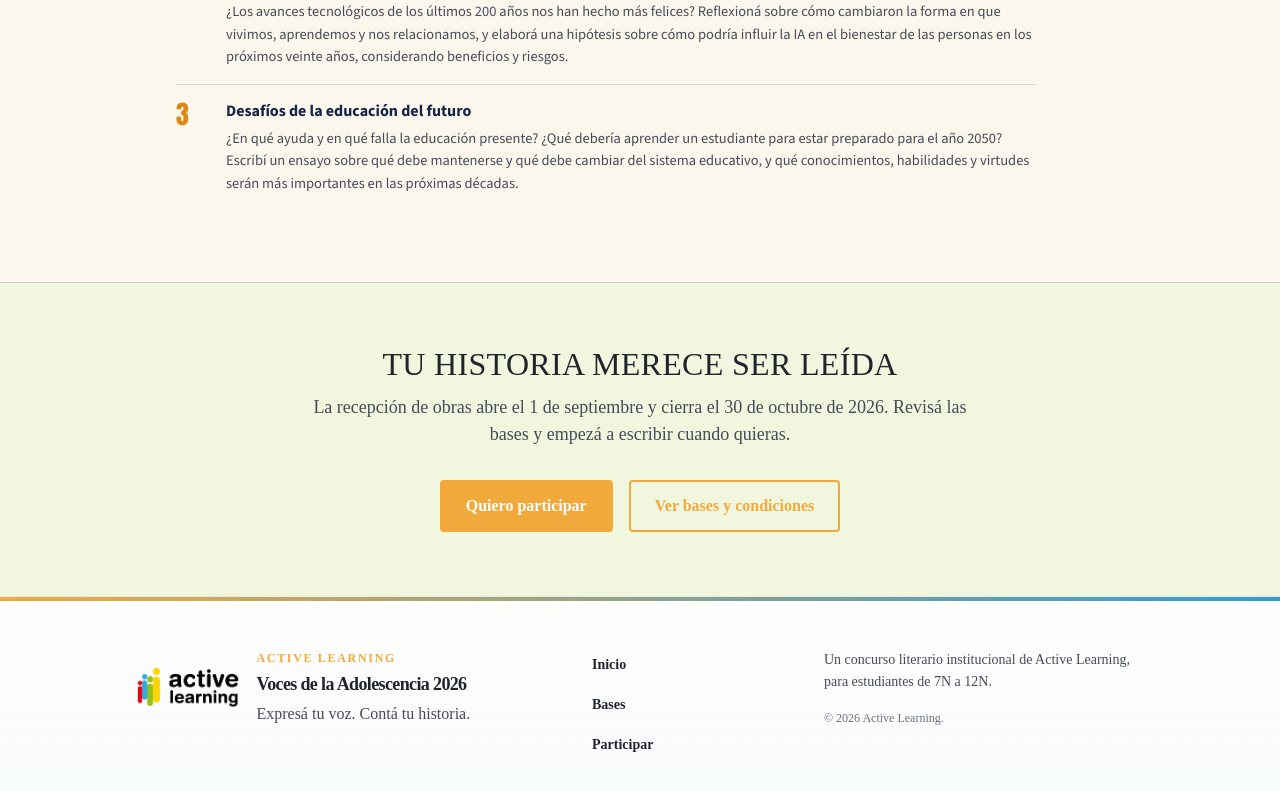
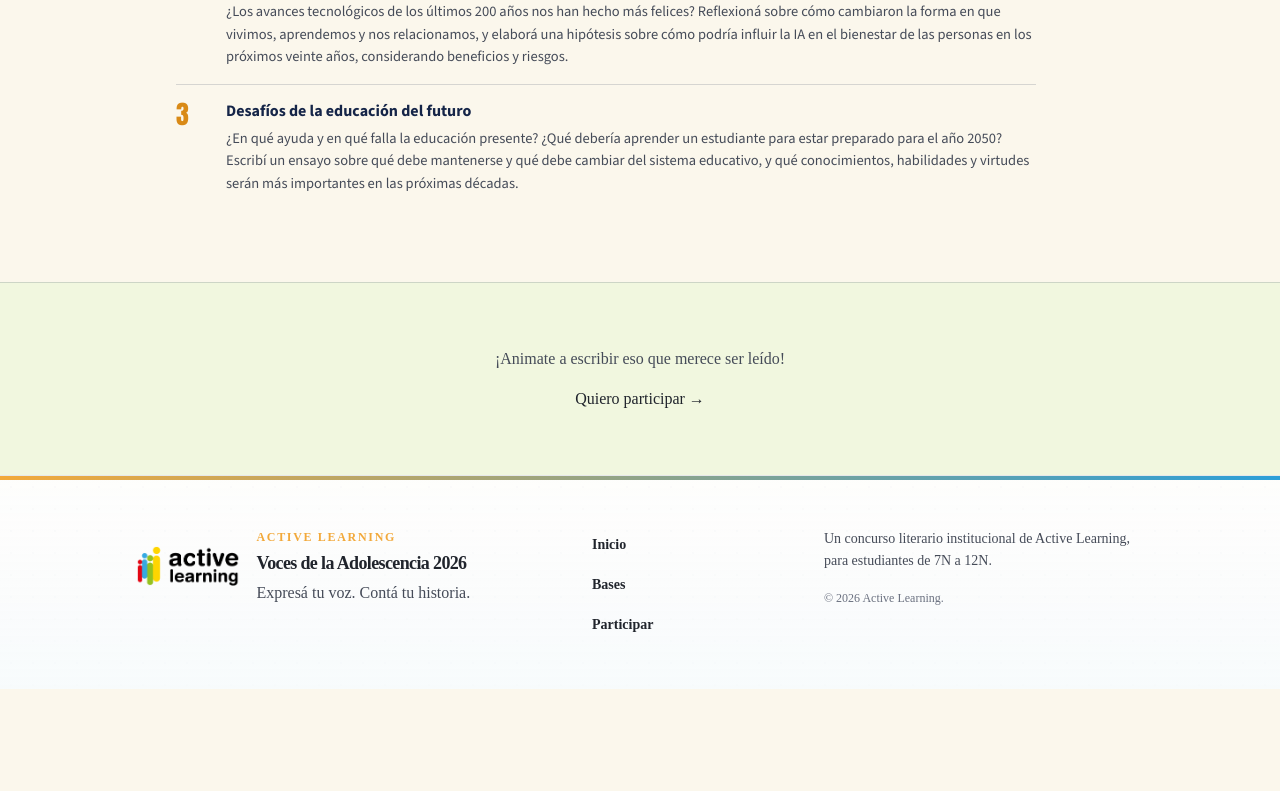
Before and after one commit to sophieblousson/voces-de-la-adolescencia, a Next.js app: page / in a window 1280 px wide. Shown: the part 3629-4420 px from the top of the page. After the commit the page ends 4318 px from the top, so only its background shows below. Built offline with nearby package versions, Linux system fonts and the light colour scheme.

Commit message:
Refactor CTAFinal component to use Link instead of Button

```diff
--- a/components/home/CTAFinal.tsx
+++ b/components/home/CTAFinal.tsx
@@ -1,24 +1,17 @@
-import Button from "@/components/ui/Button";
+import Link from "next/link";
 import styles from "./CTAFinal.module.css";
 
 export default function CTAFinal() {
   return (
     <section className={styles.cta}>
       <div className={styles.inner}>
-        <h2 className={styles.title}>Tu historia merece ser leída</h2>
-        <p className={styles.text}>
-          La recepción de obras abre el 1 de septiembre y cierra el 30 de
-          octubre de 2026. Revisá las bases y empezá a escribir cuando
-          quieras.
+        <p className={styles.script}>
+          ¡Animate a escribir eso que merece ser leído!
         </p>
-        <div className={styles.ctas}>
-          <Button href="/participar" variant="primary">
-            Quiero participar
-          </Button>
-          <Button href="/bases" variant="outline">
-            Ver bases y condiciones
-          </Button>
-        </div>
+
+        <Link href="/participar" className={styles.button}>
+          Quiero participar →
+        </Link>
       </div>
     </section>
   );
```
